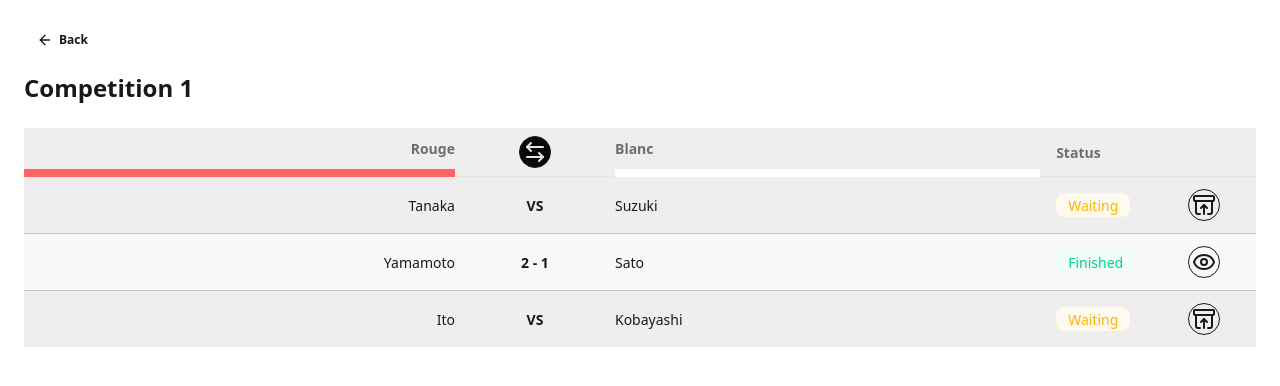
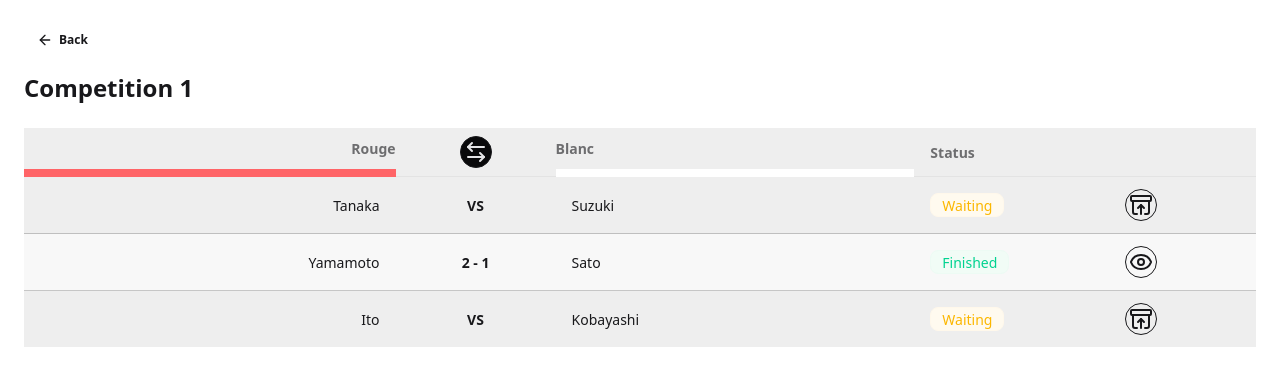
Before and after one commit to Hajime-Japanese-Fencing/Hajime, a Vue app in the folder apps/main/: page /competition/1 in a window 1280 px wide. Shown: the top 386 px of the page. Built offline with nearby package versions, Linux system fonts and the light colour scheme; what @tanstack/vue-query would draw is missing.

Commit message:
refactor(FightRow): now has two distinct <tr>, one for when the interface is extended, and another when the interface is compact. This allow for better alignement between elements

```diff
--- a/apps/main/src/FightScreen.vue
+++ b/apps/main/src/FightScreen.vue
@@ -36,14 +36,14 @@ const fights = ref<Fight[]>([
     fighter1: {
       fighterId: 3,
       fighterName: "Yamamoto",
-      ipponsGiven: [IpponCode.Men, IpponCode.Kote, IpponCode.Tsuki],
+      ipponsGiven: [IpponCode.Men, IpponCode.Kote],
       numberOfHansoku: 0,
     },
     fighter2: {
       fighterId: 9,
       fighterName: "Sato",
       ipponsGiven: [IpponCode.Do],
-      numberOfHansoku: 0,
+      numberOfHansoku: 1,
     },
     status: FightStatus.Finished,
     score: "2 - 1",
--- a/packages/ui/src/components/FightList/FightRow.vue
+++ b/packages/ui/src/components/FightList/FightRow.vue
@@ -15,94 +15,121 @@ interface FightRowProps {
 </script>
 
 <template>
-  <tr :class="[props.active ? 'bg-base-200' : 'hover:bg-base-200']">
-    <td class="p-0">
-      <div :class="props.active ? 'grid grid-rows-[auto_1fr_auto] h-full' : ''">
-        <div class="grid grid-cols-[auto_1fr] items-center">
-          <!-- Boutons -->
-          <div class="w-48 pt-1">
-            <span v-if="props.active" class="gap-2">
-              <slot name="left-assign" />
-            </span>
-          </div>
-          <!-- Nom -->
-          <span class="text-right font-medium justify-self-end">
-            {{ props.leftFighter }}
-          </span>
-        </div>
+  <!-- Inactive row -->
+  <tr v-if="!props.active" class="hover:bg-base-200">
 
-        <!-- Hansoku -->
-        <div class="flex justify-start gap-2 mt-4 h-8" v-if="props.active">
-          <slot name="left-hansoku" />
-        </div>
-      </div>
+    <td class="text-right font-medium align-middle">
+      {{ props.leftFighter }}
     </td>
 
-    <td class="w-40 relative p-0">
-      <!-- Content -->
-      <div class="relative z-10 h-full">
-        <div
-          v-if="props.active"
-          class="flex flex-col items-center justify-center h-full py-2 gap-2"
-        >
-          <div class="font-semibold leading-none">
-            {{ props.score ?? "VS" }}
-          </div>
-
-          <div class="grid grid-cols-[1fr_auto_1fr] items-start w-full">
-            <div class="flex justify-end gap-2 mr-2">
-              <slot name="left-score" />
-            </div>
-
-            <div></div>
-
-            <div class="flex justify-start gap-2 ml-2">
-              <slot name="right-score" />
-            </div>
-          </div>
-        </div>
-
-        <div v-else class="flex items-center justify-center h-full font-semibold">
-          {{ props.score ?? "VS" }}
-        </div>
-      </div>
+    <td class="w-40 text-center font-semibold align-middle">
+      {{ props.score ?? "VS" }}
     </td>
 
-    <td class="p-0">
-      <div :class="props.active ? 'grid grid-rows-[auto_1fr_auto] h-full' : ''">
-        <div class="grid grid-cols-[1fr_auto] items-center">
-          <!-- Nom -->
-          <span class="text-left font-medium justify-self-start">
-            {{ props.rightFighter }}
-          </span>
-          <!-- Boutons -->
-          <div class="w-48 pt-1">
-            <span v-if="props.active" class="gap-2">
-              <slot name="right-assign" />
-            </span>
-          </div>
-        </div>
-
-        <!-- Hansoku -->
-        <div class="flex justify-end gap-2 mt-4 h-8" v-if="props.active">
-          <slot name="right-hansoku" />
-        </div>
-      </div>
+    <td class="text-left font-medium align-middle">
+      {{ props.rightFighter }}
     </td>
 
-    <td class="w-px whitespace-nowrap">
+    <td class="w-px whitespace-nowrap align-middle">
       <Badge :color="StatusColor[props.fightStatus]" variant="soft">
         {{ FightStatusLabel[props.fightStatus] }}
       </Badge>
     </td>
 
-    <!-- Garder le switch en fonction du combat actif ici ou deplacer aussi cette logique vers FightList ? -->
-    <td class="">
-      <div v-if="!props.active" class="flex justify-center">
+    <td class="align-middle">
+      <div class="flex justify-center">
         <slot name="actions-inactive" />
       </div>
+    </td>
 
-      <div v-else class="flex flex-col gap-3 items-center justify-center">
+  </tr>
+
+  <!-- Active row -->
+  <tr v-else class="bg-base-200 h-full">
+
+    <!-- Left Fighter -->
+    <td class="p-2 align-top">
+      <div class="grid grid-cols-[12rem_1fr] grid-rows-[auto_auto] gap-y-4 items-start">
+
+        <!-- Assign -->
+        <div>
+          <slot name="left-assign" />
+        </div>
+
+        <!-- Nom -->
+        <div class="text-right font-medium self-center">
+          {{ props.leftFighter }}
+        </div>
+
+        <!-- Hansoku -->
+        <div class="flex gap-2 min-h-8">
+          <slot name="left-hansoku" />
+        </div>
+
+        <!-- vide -->
+        <div />
+      </div>
+    </td>
+
+    <!-- Score -->
+    <td class="w-48 p-2 align-top">
+      <div class="grid grid-rows-[auto_auto] gap-y-4">
+
+        <!-- Score -->
+        <div class="text-center font-semibold">
+          {{ props.score ?? "VS" }}
+        </div>
+
+        <!-- Ippons -->
+        <div class="grid grid-cols-[1fr_auto_1fr] items-start">
+
+          <div class="flex justify-end gap-1 pr-2 min-h-8">
+            <slot name="left-score" />
+          </div>
+
+          <div class="w-4"></div>
+
+          <div class="flex justify-start gap-1 pl-2 min-h-8">
+            <slot name="right-score" />
+          </div>
+
+        </div>
+      </div>
+    </td>
+
+    <!-- Right Fighter -->
+    <td class="p-2 align-top">
+      <div class="grid grid-cols-[1fr_12rem] grid-rows-[auto_auto] gap-y-4 items-start">
+
+        <!-- Nom -->
+        <div class="text-left font-medium self-center">
+          {{ props.rightFighter }}
+        </div>
+
+        <!-- Assign -->
+        <div>
+          <slot name="right-assign" />
+        </div>
+
+        <!-- vide -->
+        <div />
+
+        <!-- Hansoku -->
+        <div class="flex justify-end gap-2 min-h-8">
+          <slot name="right-hansoku" />
+        </div>
+
+      </div>
+    </td>
+
+    <td class="align-top whitespace-nowrap">
+      <Badge :color="StatusColor[props.fightStatus]" variant="soft">
+        {{ FightStatusLabel[props.fightStatus] }}
+      </Badge>
+    </td>
+
+    <td class="align-top">
+      <div class="flex flex-col items-center gap-3">
         <slot name="actions-active" />
       </div>
     </td>
```
